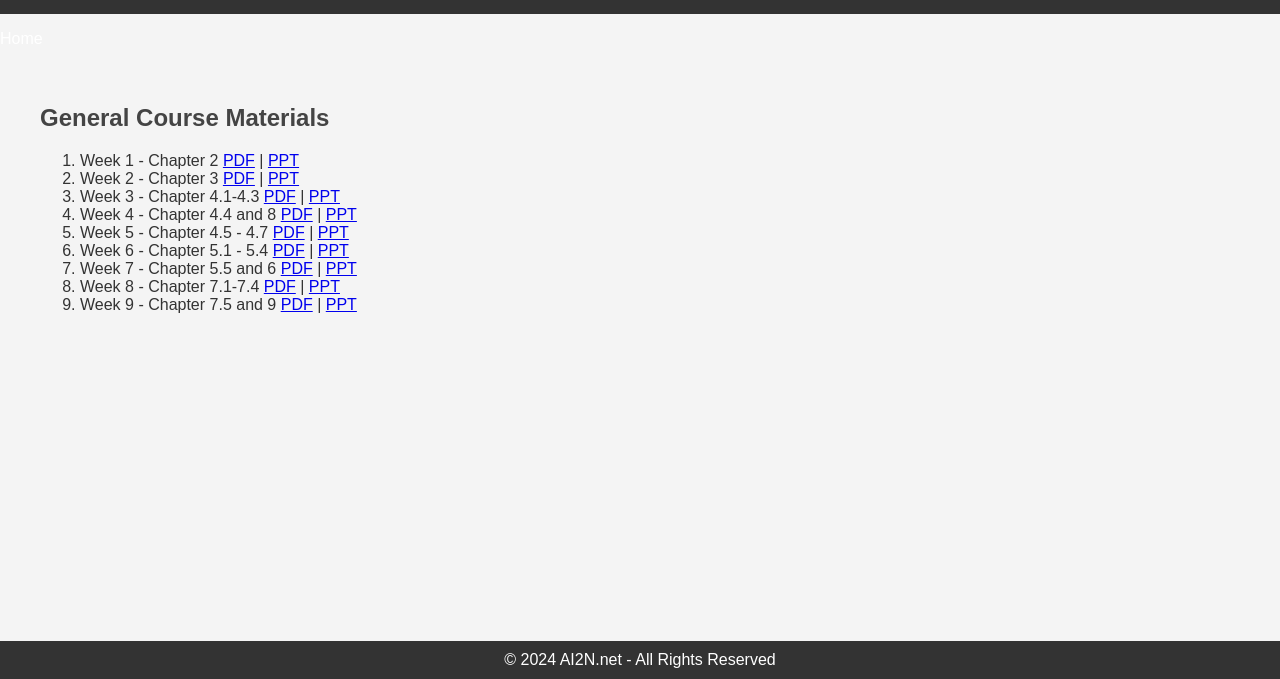
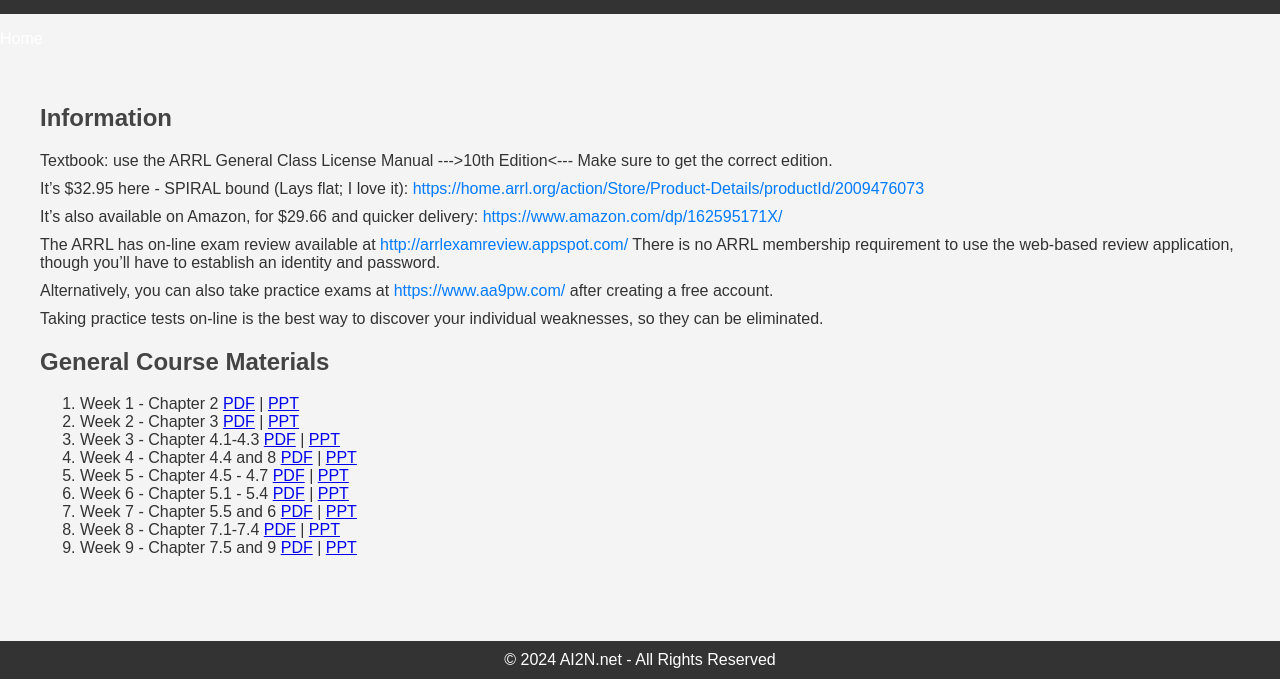
Before and after one commit to benjaminarthurt/AI2N, a plain HTML site: page general.html in a window 1280 px wide. Shown: the part 121-800 px from the top of the page. Drawn offline with Linux system fonts and the light colour scheme.

Commit message:
basic info

```diff
--- a/general.html
+++ b/general.html
@@ -23,6 +23,18 @@
 
 <main id="home">
     <section class="info">
+        <h2>Information</h2>
+        <ul>
+            <li>Textbook: use the ARRL General Class License Manual --->10th Edition<--- Make sure to get the correct edition.
+            <ul>
+                <li>It’s $32.95 here - SPIRAL bound (Lays flat; I love it): <a href="https://home.arrl.org/action/Store/Product-Details/productId/2009476073">https://home.arrl.org/action/Store/Product-Details/productId/2009476073</a></li>
+                <li>It’s also available on Amazon, for $29.66 and quicker delivery: <a href="https://www.amazon.com/dp/162595171X/">https://www.amazon.com/dp/162595171X/</a></li>
+            </ul>
+            </li>
+            <li>The ARRL has on-line exam review available at <a href="http://arrlexamreview.appspot.com/">http://arrlexamreview.appspot.com/</a> There is no ARRL membership requirement to use the web-based review application, though you’ll have to establish an identity and password.</li>
+            <li>Alternatively, you can also take practice exams at <a href="https://www.aa9pw.com/">https://www.aa9pw.com/</a> after creating a free account.</li>
+            <li>Taking practice tests on-line is the best way to discover your individual weaknesses, so they can be eliminated.</li>
+        </ul>
         <h2>General Course Materials</h2>
         <div>
             <ol>
```
